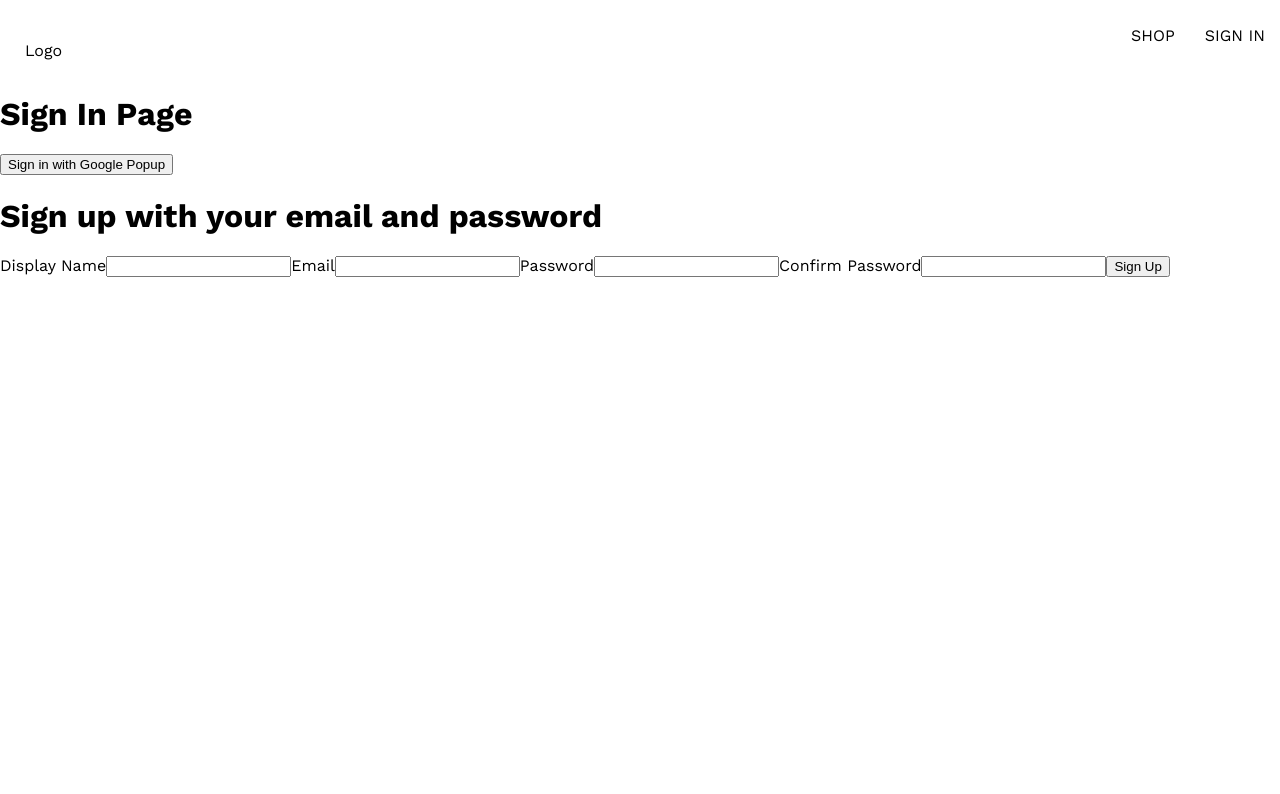
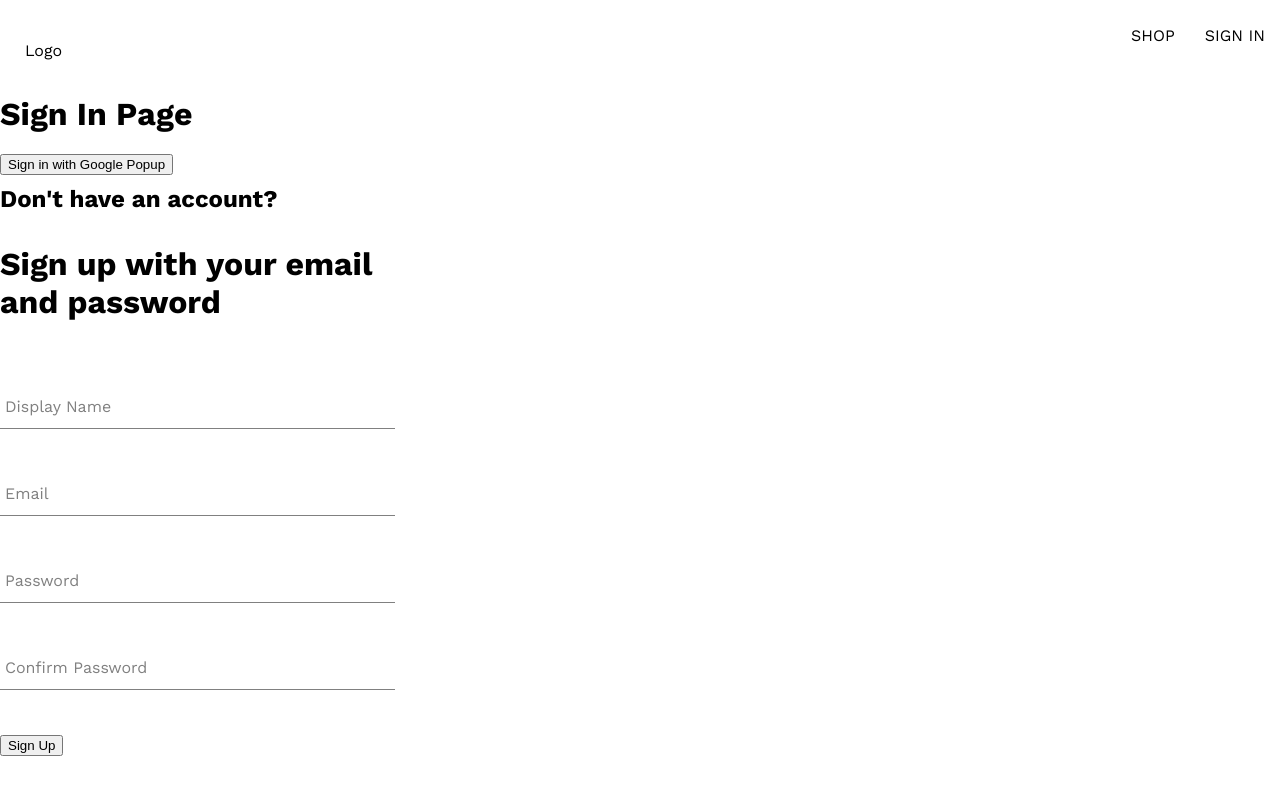
Before and after one commit to manuraj1107/Meta-mars-store, a React (Vite) app: page /sign-in in a window 1280 px wide. Shown: the top 794 px of the page. Built offline with nearby package versions, Linux system fonts and the light colour scheme; the HTML template or start-up script is replaced by a standard one.

Commit message:
added sign in with email and password functionality

```diff
--- /dev/null
+++ b/src/components/form-input/form-input.component.jsx
@@ -0,0 +1,15 @@
+import './form-input.styles.scss';
+const FormInput = ({label, ...otherProps}) => {
+
+    return(
+        <div className="group">
+         <input className="form-input" {...otherProps} />
+        {label && (
+            <label className={`${otherProps.value.length ? 'shrink' : '' } form-input-label`} >{label}</label>
+        )}
+
+        </div>
+    )
+}
+
+export default FormInput
--- /dev/null
+++ b/src/components/form-input/form-input.styles.scss
@@ -0,0 +1,54 @@
+$sub-color: grey;
+$main-color: black;
+
+@mixin shrinkLabel {
+  top: -14px;
+  font-size: 12px;
+  color: $main-color;
+}
+
+.group {
+  position: relative;
+  margin: 45px 0;
+
+  .form-input {
+    background: none;
+    background-color: white;
+    color: $sub-color;
+    font-size: 18px;
+    padding: 10px 10px 10px 5px;
+    display: block;
+    width: 100%;
+    border: none;
+    border-radius: 0;
+    border-bottom: 1px solid $sub-color;
+    margin: 25px 0;
+
+    &:focus {
+      outline: none;
+    }
+
+    &:focus ~ .form-input-label {
+      @include shrinkLabel();
+    }
+  }
+
+  input[type='password'] {
+    letter-spacing: 0.3em;
+  }
+
+  .form-input-label {
+    color: $sub-color;
+    font-size: 16px;
+    font-weight: normal;
+    position: absolute;
+    pointer-events: none;
+    left: 5px;
+    top: 10px;
+    transition: 300ms ease all;
+
+    &.shrink {
+      @include shrinkLabel();
+    }
+  }
+}
--- a/src/components/sign-up-form/sign-up-form.component.jsx
+++ b/src/components/sign-up-form/sign-up-form.component.jsx
@@ -1,4 +1,6 @@
 import {useState} from 'react';
+import './sign-up-form.styles.scss'
+import FormInput from '../form-input/form-input.component';
 import { createAuthUserWithEmailAndPassword, createUserDocumentFromAuth } from '../../utils/firebase/firebase.utils';
 
 const defaultFormFields = {
@@ -53,20 +55,21 @@
    }
 
     return (
-        <div>
+        <div className='sign-up-container'>
+            <h2>Don't have an account?</h2>
             <h1>Sign up with your email and password</h1>
             <form onSubmit={handleSubmit}>
-                <label>Display Name</label>
-                <input type="text" required onChange={handleChange} name="displayName" value={displayName} />
 
-                <label>Email</label>
-                <input type="email" required onChange={handleChange} name="email" value={email} />
+                <FormInput label='Display Name' type="text" required onChange={handleChange} name="displayName" value={displayName} />
 
-                <label>Password</label>
-                <input type="password" required onChange={handleChange} name="password" value={password} />
 
-                <label>Confirm Password</label>
-                <input type="password" required onChange={handleChange} name="confirmPassword" value={confirmPassword} />
+                <FormInput label='Email' type="email" required onChange={handleChange} name="email" value={email} />
+
+
+                <FormInput label='Password' type="password" required onChange={handleChange} name="password" value={password} />
+
+
+                <FormInput label='Confirm Password' type="password" required onChange={handleChange} name="confirmPassword" value={confirmPassword} />
 
                 <button type="submit">Sign Up</button>
             </form>
--- /dev/null
+++ b/src/components/sign-up-form/sign-up-form.styles.scss
@@ -0,0 +1,9 @@
+.sign-up-container {
+    display : flex;
+    flex-direction : column;
+    width: 380px;
+   }
+
+    h2{
+      margin: 10px 0;
+    }
```
